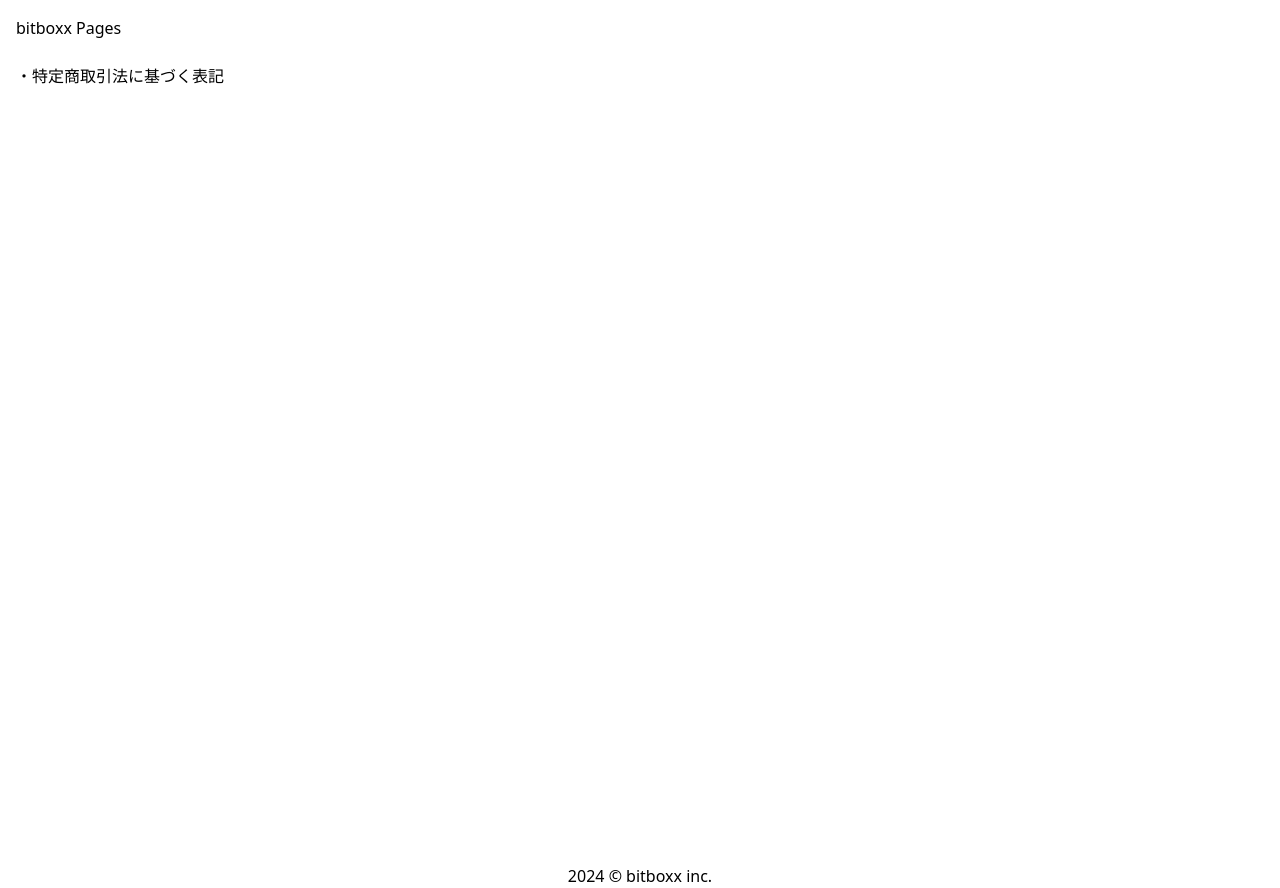
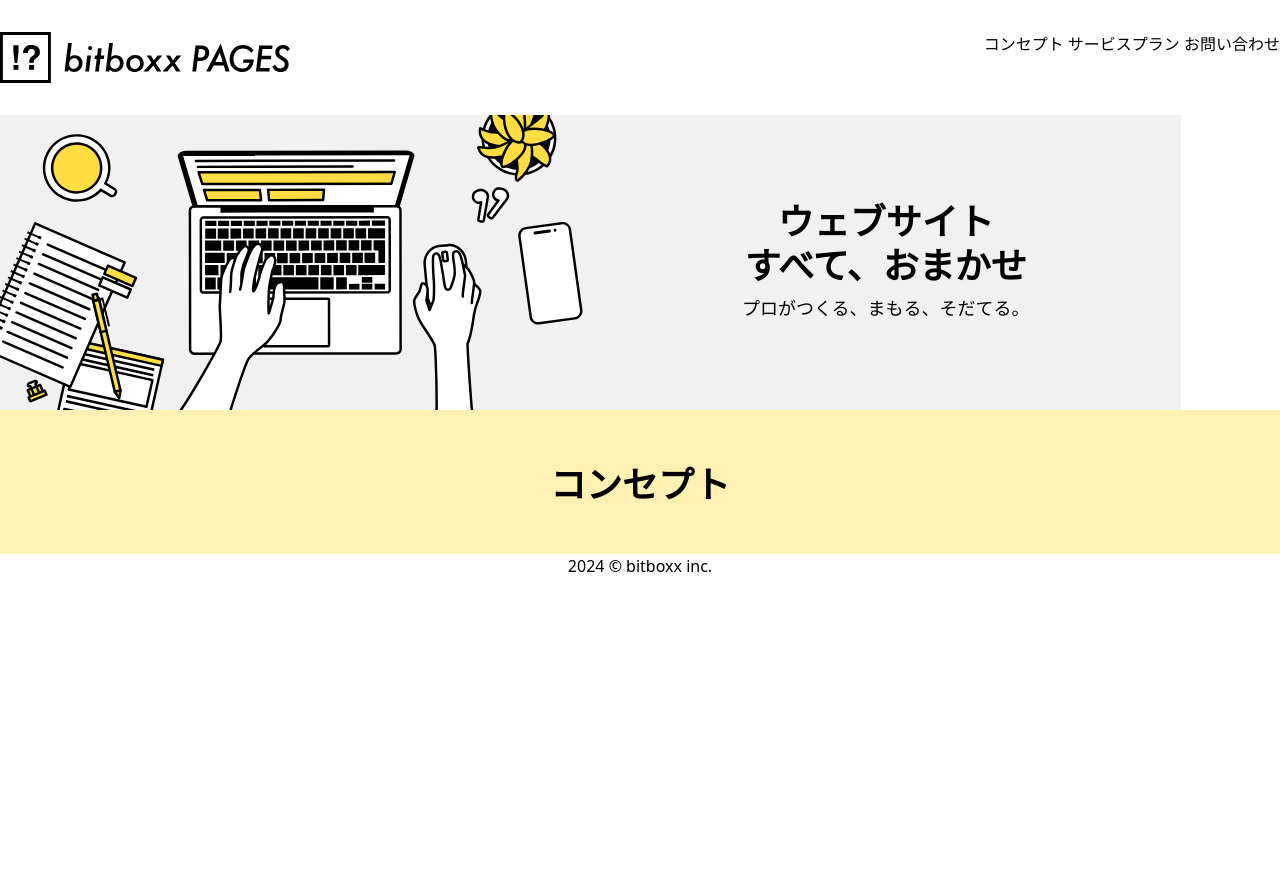
Before and after one commit to bitboxx-inc/bitboxx-pages, a SvelteKit app: page / in a window 1280 px wide. After the commit the page ends 800 px from the top, so only its background shows below. Built offline with nearby package versions, Linux system fonts and the light colour scheme.

Commit message:
404対策

```diff
--- a/src/routes/+layout.svelte
+++ b/src/routes/+layout.svelte
@@ -6,16 +6,24 @@
     <title>bitboxx Pages</title>
 </svelte:head>
 
-<header class="h-12">
-    <div class="flex mt-4 ml-4">
-        <a href="/">bitboxx Pages</a>
+
+<div class="container mx-auto max-w-1280px">
+    <header class="my-8">
+        <div class="flex">
+            <div>
+                <img src="/images/logo.svg" alt="bitboxx logo" width="290" height="51" onclick="location.href='/'"/>
+            </div>
+            <div class="ml-auto">
+                コンセプト
+                サービスプラン
+                お問い合わせ
+            </div>
         </div>
     </header>
-
     <slot />
-
     <footer>
         <div class="flex justify-center">
             2024 &copy; bitboxx inc.
         </div>
     </footer>
+</div>
--- a/src/routes/+page.svelte
+++ b/src/routes/+page.svelte
@@ -6,12 +6,36 @@
     <script async src="https://js.stripe.com/v3/pricing-table.js"></script>
 </svelte:head>
 
-<div class="h-dvh">
+<div class="flex">
+    <div class="flex flex-col md:flex-row bg-gray">
+        <!-- 左側: 画像 -->
+        <div class="flex-1 flex items-center justify-center bg-gray">
+            <img src="/images/top1.svg" alt="logo" class="max-w-full h-auto"/>
+        </div>
+        <!-- 右側: テキスト -->
+        <div class="flex-1 flex items-center justify-center bg-gray">
+            <div class="w-[395px] h-[155px] flex flex-col justify-center items-center">
+                <div class="font-bold text-4xl font-noto mb-1 text-center">ウェブサイト</div>
+                <div class="font-bold text-4xl font-noto mb-2 text-center">すべて、おまかせ</div>
+                <div class="text-lg font-noto text-center">プロがつくる、まもる、そだてる。</div>
+            </div>
+        </div>
+    </div>
+</div>
 
-    <Products/>
+<!-- コンセプト -->
+<div class="bg-light_yellow">
+    <div class="flex justify-center items-center pt-2">
+        <div class="text-4xl my-12 font-noto"><b>コンセプト</b></div>
+    </div>
+</div>
 
-    <ul class="ml-4">
-        <li>・<a href="/specified-commercial-transaction-law">特定商取引法に基づく表記</a></li>
-    </ul>
+<!--<div class="h-dvh">-->
 
-</div>
+<!--    <Products/>-->
+
+<!--    <ul class="ml-4">-->
+<!--        <li>・<a href="/specified-commercial-transaction-law">特定商取引法に基づく表記</a></li>-->
+<!--    </ul>-->
+
+<!--</div>-->
--- a/tailwind.config.js
+++ b/tailwind.config.js
@@ -3,6 +3,19 @@ export default {
   content: ['./src/**/*.{html,js,svelte,ts}'],
   theme: {
     extend: {
+      maxWidth: {
+        '1280px': '1280px',
+      },
+      height: {
+        '140px': '140px',
+        '155px': '155px',
+      },
+      width: {
+        '395px': '395px',
+      },
+      fontFamily: {
+        noto: ['Noto Sans JP', 'sans-serif'],
+      },
       colors: {
         yellow: '#FFDD43',
         black: '#000000',
```
Also changed, not shown: static/images/logo.svg (renamed from static/image/logo.svg), static/images/top1.svg (added). Lines whose indentation alone changed are shown as unchanged.
